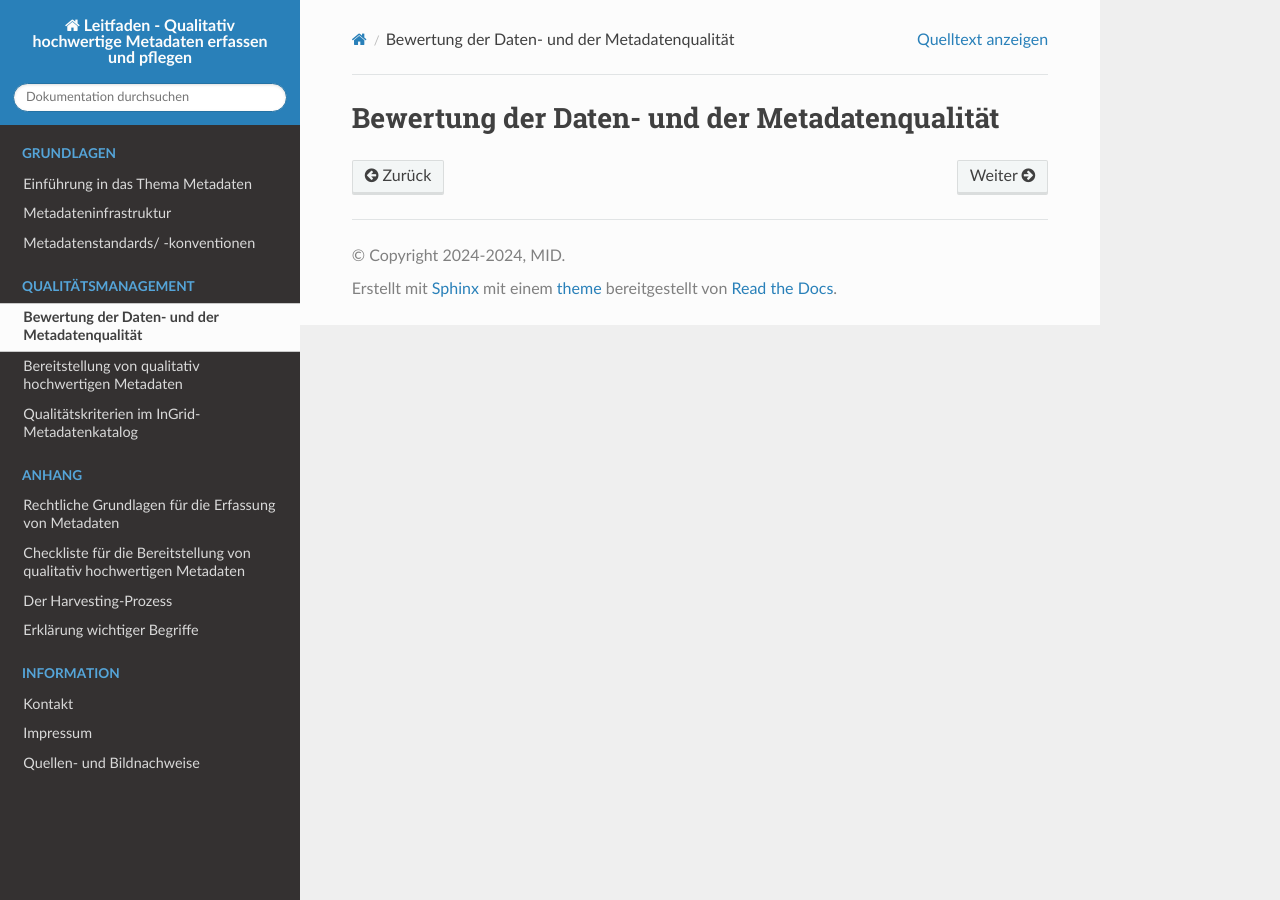
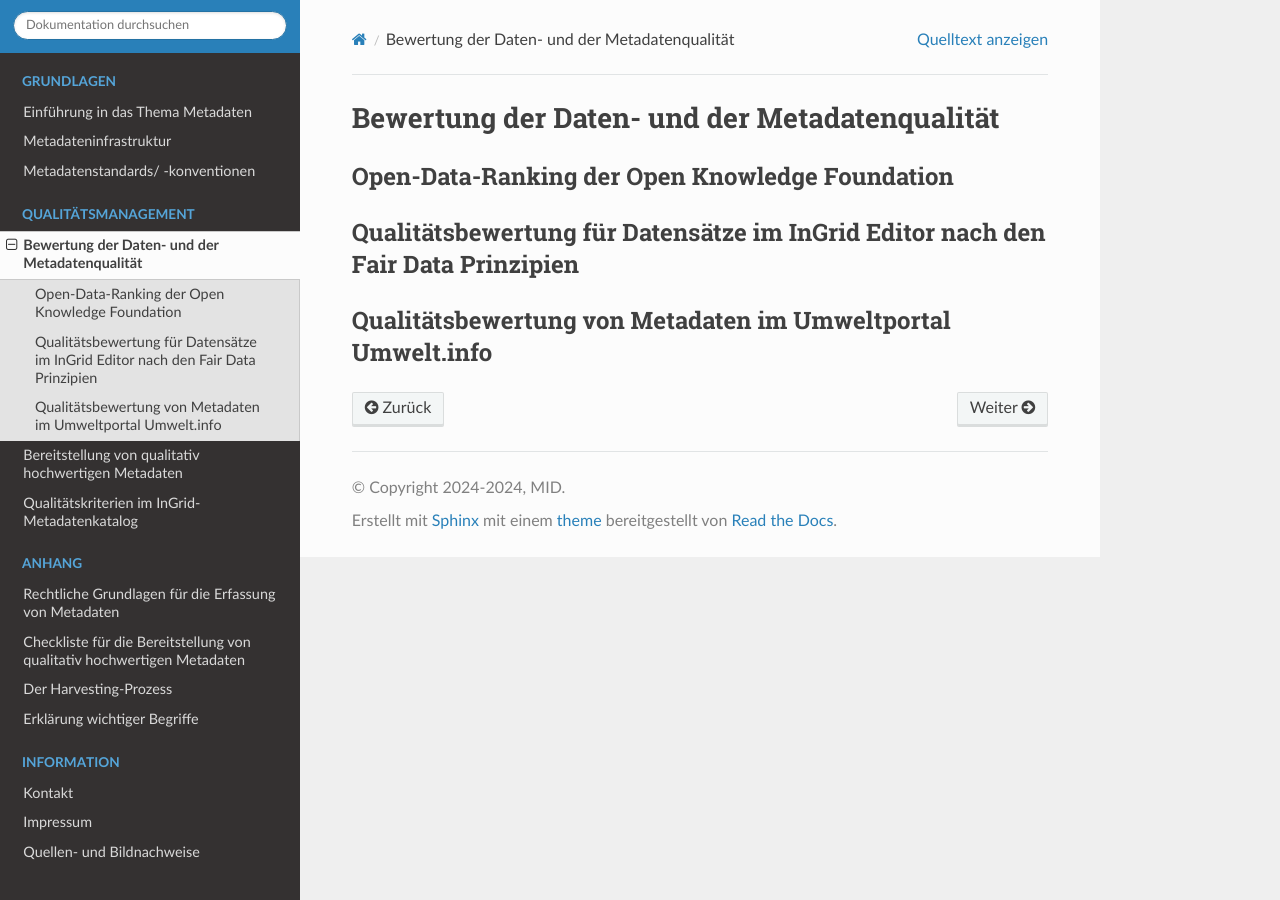
Before and after one commit to tomiwo/ingrid-mdk-st-high-quality-metadata, a Sphinx documentation site: the page built from docs/qualitaetsmanagement/bewertung.rst, in a window 1280 px wide. Built offline with Sphinx 7.4.7 and the Read the Docs theme 3.1.0, drawn with Linux system fonts in a browser that asks for light colours.

Commit message:
Update bewertung.rst

```diff
--- a/docs/qualitaetsmanagement/bewertung.rst
+++ b/docs/qualitaetsmanagement/bewertung.rst
@@ -1,3 +1,14 @@
 
 Bewertung der Daten- und der Metadatenqualität
 ===============================================
+
+Open-Data-Ranking der Open Knowledge Foundation
+------------------------------------------------
+
+
+Qualitätsbewertung für Datensätze im InGrid Editor nach den Fair Data Prinzipien
+---------------------------------------------------------------------------------
+
+
+Qualitätsbewertung von Metadaten im Umweltportal Umwelt.info
+-------------------------------------------------------------
```
